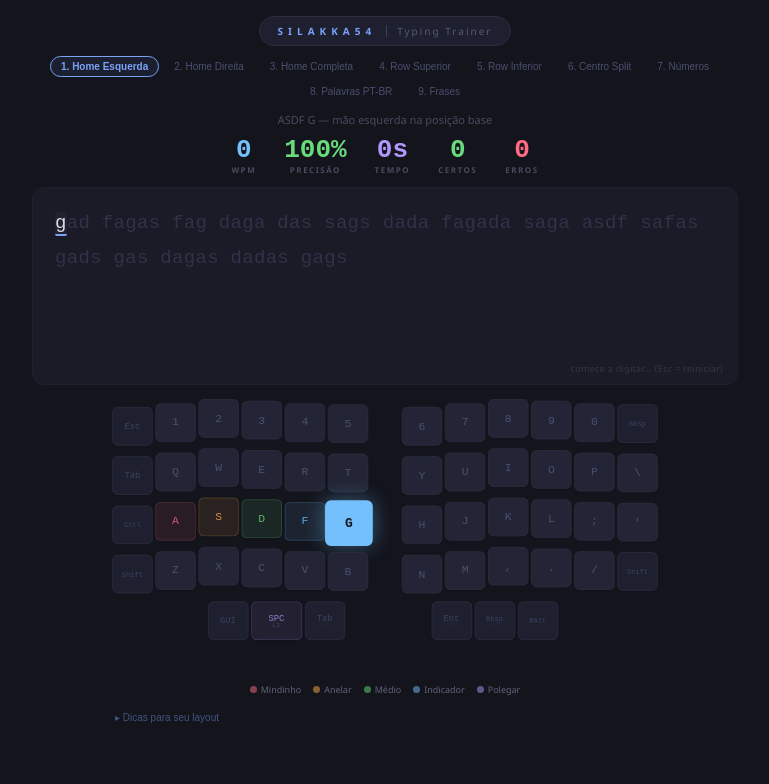
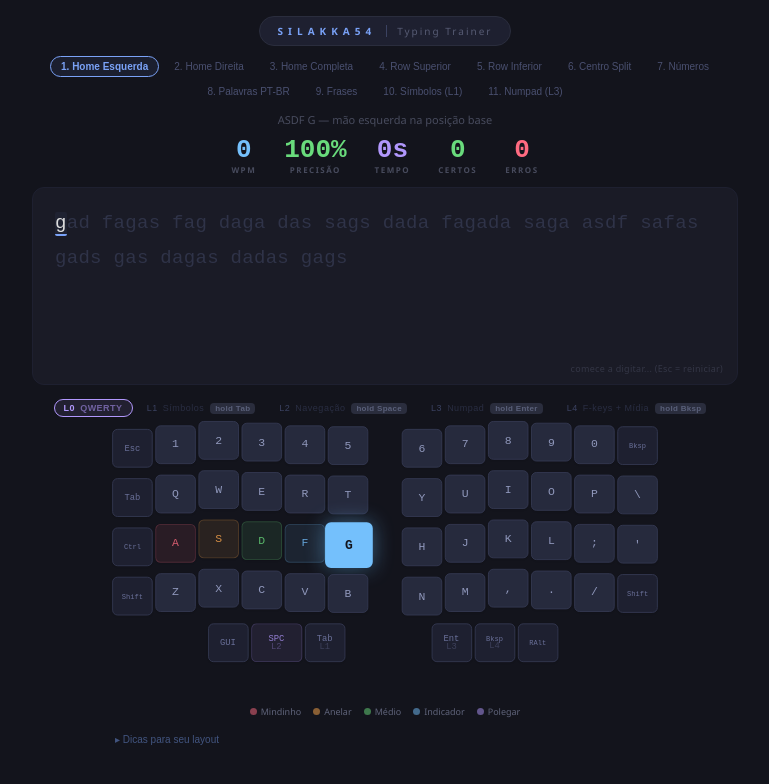
Before and after one commit to DenilsonMelo/typing-trainer, a React (Vite) app: page / in a window 1280 px wide. Shown: the top 784 px of the page, without its empty margins (255-1024 px from the left). Built offline with nearby package versions, Linux system fonts and the light colour scheme.

Commit message:
feat: add VIAL configuration and integrate layers into typing trainer

```diff
--- a/src/components/key.tsx
+++ b/src/components/key.tsx
@@ -29,8 +29,8 @@ export function Key({ label, charCode, isActive, isNext, isError, sub, w = 44 }:
       shadow: "0 1px 2px #00000022", scale: "scale(1)",
     };
     return {
-      bg: isMod ? "#1e2030" : "#232536", textColor: isMod ? "#3b4261" : "#4a5070",
-      border: "1px solid #2a2d3d", shadow: "0 1px 2px #00000018", scale: "scale(1)",
+      bg: isMod ? "#1e2030" : "#262a3d", textColor: isMod ? "#6a7099" : "#9098bc",
+      border: "1px solid #353a52", shadow: "0 1px 2px #00000022", scale: "scale(1)",
     };
   };
   const { bg, textColor, border, shadow, scale } = getStyle();
@@ -46,7 +46,7 @@ export function Key({ label, charCode, isActive, isNext, isError, sub, w = 44 }:
       transition: "all 0.12s ease", userSelect: "none", flexShrink: 0,
     }}>
       {label}
-      {sub && <span style={{ fontSize: "7px", opacity: 0.4, marginTop: "-2px" }}>{sub}</span>}
+      {sub && <span style={{ fontSize: "10px", opacity: 0.4, marginTop: "-2px" }}>{sub}</span>}
     </div>
   );
 }
--- a/src/components/silakka54-typing-trainer.tsx
+++ b/src/components/silakka54-typing-trainer.tsx
@@ -1,12 +1,13 @@
 import { useState, useEffect, useCallback, useRef, useReducer } from "react";
 import { LEVELS, generateText } from "../data/levels";
-import { KEYBOARD_LEFT, KEYBOARD_RIGHT, THUMBS_LEFT, THUMBS_RIGHT } from "../data/keyboard";
+import { LAYERS } from "../data/keyboard";
 import { TIPS } from "../data/tips";
 import { typingReducer, initialState } from "../state/typing-reducer";
 import { KeyboardHalf } from "./keyboard-half";
 
 export default function TypingTrainer() {
   const [currentLevel, setCurrentLevel] = useState(0);
+  const [currentLayer, setCurrentLayer] = useState(0);
   const [state, dispatch] = useReducer(typingReducer, initialState);
   const [showTips, setShowTips] = useState(false);
   const timerRef = useRef<ReturnType<typeof setInterval> | null>(null);
@@ -24,6 +25,14 @@ export default function TypingTrainer() {
     initLevel();
     return () => { if (timerRef.current) clearInterval(timerRef.current); };
   }, [currentLevel, initLevel]);
+
+  // Sync displayed layer with the level's default when level changes.
+  // User can still click layer pills to override afterwards.
+  const [prevLevel, setPrevLevel] = useState(currentLevel);
+  if (prevLevel !== currentLevel) {
+    setPrevLevel(currentLevel);
+    setCurrentLayer(level.layer ?? 0);
+  }
 
   // Timer
   useEffect(() => {
@@ -217,14 +226,39 @@ export default function TypingTrainer() {
         )}
       </div>
 
+      {/* Layer pills */}
+      <div style={{ display: "flex", justifyContent: "center", gap: "4px", marginBottom: "4px", flexWrap: "wrap" }}>
+        {LAYERS.map((l, i) => (
+          <button key={i} onClick={() => setCurrentLayer(i)}
+            style={{
+              padding: "3px 9px", borderRadius: "10px",
+              border: i === currentLayer ? "1px solid #b197fc" : "1px solid transparent",
+              background: i === currentLayer ? "#b197fc18" : "transparent",
+              color: i === currentLayer ? "#b197fc" : "#3b4261",
+              fontSize: "9px", fontWeight: i === currentLayer ? 700 : 500, cursor: "pointer",
+              letterSpacing: "0.5px", transition: "all 0.15s",
+            }}>
+            {l.name} <span style={{ opacity: 0.55, marginLeft: "2px" }}>{l.desc}</span>
+            {l.holdKey && (
+              <span style={{
+                marginLeft: "6px", padding: "1px 5px", borderRadius: "4px",
+                background: i === currentLayer ? "#b197fc22" : "#2a2d3d",
+                color: i === currentLayer ? "#b197fc" : "#5a607a",
+                fontSize: "8px", fontWeight: 600, letterSpacing: "0.3px",
+              }}>hold {l.holdKey}</span>
+            )}
+          </button>
+        ))}
+      </div>
+
       {/* Keyboard */}
       <div style={{
         display: "flex", justifyContent: "center", gap: "36px",
         margin: "0 auto", maxWidth: "640px", transform: "scale(0.88)", transformOrigin: "top center",
       }}>
-        <KeyboardHalf rows={KEYBOARD_LEFT} thumbs={THUMBS_LEFT}
+        <KeyboardHalf rows={LAYERS[currentLayer].left} thumbs={LAYERS[currentLayer].thumbsLeft}
           activeChars={activeChars} nextChar={nextChar} errorChar={state.errorFlash} side="left" />
-        <KeyboardHalf rows={KEYBOARD_RIGHT} thumbs={THUMBS_RIGHT}
+        <KeyboardHalf rows={LAYERS[currentLayer].right} thumbs={LAYERS[currentLayer].thumbsRight}
           activeChars={activeChars} nextChar={nextChar} errorChar={state.errorFlash} side="right" />
       </div>
 
--- a/src/data/keyboard.ts
+++ b/src/data/keyboard.ts
@@ -1,27 +1,13 @@
-import type { KeyDef } from "../types";
+import type { Layer } from "../types";
 
 /*
   Silakka54 — user's VIAL Layer 0:
   LEFT:  ESC 1 2 3 4 5 | TAB Q W E R T | CTRL A S D F G | SHFT Z X C V B | GUI SPC(L2) TAB(L1)
   RIGHT: 6 7 8 9 0 BKSP | Y U I O P \ | H J K L ; ' | N M , . / SHFT | ENT(L3) BKSP(L4) RALT
+
+  Layers extraídas de VIAL.vil. Para o lado direito, os arrays do VIAL vêm
+  com colunas invertidas (matriz interna→externa); aqui já estão no order de display.
 */
-
-export const KEYBOARD_LEFT: KeyDef[][] = [
-  [{ k: "Esc", c: "" }, { k: "1", c: "1" }, { k: "2", c: "2" }, { k: "3", c: "3" }, { k: "4", c: "4" }, { k: "5", c: "5" }],
-  [{ k: "Tab", c: "" }, { k: "Q", c: "q" }, { k: "W", c: "w" }, { k: "E", c: "e" }, { k: "R", c: "r" }, { k: "T", c: "t" }],
-  [{ k: "Ctrl", c: "" }, { k: "A", c: "a" }, { k: "S", c: "s" }, { k: "D", c: "d" }, { k: "F", c: "f" }, { k: "G", c: "g" }],
-  [{ k: "Shift", c: "" }, { k: "Z", c: "z" }, { k: "X", c: "x" }, { k: "C", c: "c" }, { k: "V", c: "v" }, { k: "B", c: "b" }],
-];
-
-export const KEYBOARD_RIGHT: KeyDef[][] = [
-  [{ k: "6", c: "6" }, { k: "7", c: "7" }, { k: "8", c: "8" }, { k: "9", c: "9" }, { k: "0", c: "0" }, { k: "Bksp", c: "" }],
-  [{ k: "Y", c: "y" }, { k: "U", c: "u" }, { k: "I", c: "i" }, { k: "O", c: "o" }, { k: "P", c: "p" }, { k: "\\", c: "\\" }],
-  [{ k: "H", c: "h" }, { k: "J", c: "j" }, { k: "K", c: "k" }, { k: "L", c: "l" }, { k: ";", c: ";" }, { k: "'", c: "'" }],
-  [{ k: "N", c: "n" }, { k: "M", c: "m" }, { k: ",", c: "," }, { k: ".", c: "." }, { k: "/", c: "/" }, { k: "Shift", c: "" }],
-];
-
-export const THUMBS_LEFT: KeyDef[] = [{ k: "GUI", c: "" }, { k: "SPC", c: " ", sub: "L2" }, { k: "Tab", c: "", sub: "L1" }];
-export const THUMBS_RIGHT: KeyDef[] = [{ k: "Ent", c: "", sub: "L3" }, { k: "Bksp", c: "", sub: "L4" }, { k: "RAlt", c: "" }];
 
 export const COL_OFFSETS = [0.5, 0.25, 0, 0.125, 0.25, 0.35];
 
@@ -44,3 +30,100 @@ export const FINGER_COLORS: Record<string, string> = {
   "index-l": "#74c0fc", "index-r": "#74c0fc", "mid-r": "#69db7c",
   "ring-r": "#ffa94d", "pinky-r": "#ff6b81", "thumb-l": "#b197fc", "thumb-r": "#b197fc",
 };
+
+export const LAYERS: Layer[] = [
+  {
+    name: "L0",
+    desc: "QWERTY",
+    left: [
+      [{ k: "Esc", c: "" }, { k: "1", c: "1" }, { k: "2", c: "2" }, { k: "3", c: "3" }, { k: "4", c: "4" }, { k: "5", c: "5" }],
+      [{ k: "Tab", c: "" }, { k: "Q", c: "q" }, { k: "W", c: "w" }, { k: "E", c: "e" }, { k: "R", c: "r" }, { k: "T", c: "t" }],
+      [{ k: "Ctrl", c: "" }, { k: "A", c: "a" }, { k: "S", c: "s" }, { k: "D", c: "d" }, { k: "F", c: "f" }, { k: "G", c: "g" }],
+      [{ k: "Shift", c: "" }, { k: "Z", c: "z" }, { k: "X", c: "x" }, { k: "C", c: "c" }, { k: "V", c: "v" }, { k: "B", c: "b" }],
+    ],
+    right: [
+      [{ k: "6", c: "6" }, { k: "7", c: "7" }, { k: "8", c: "8" }, { k: "9", c: "9" }, { k: "0", c: "0" }, { k: "Bksp", c: "" }],
+      [{ k: "Y", c: "y" }, { k: "U", c: "u" }, { k: "I", c: "i" }, { k: "O", c: "o" }, { k: "P", c: "p" }, { k: "\\", c: "\\" }],
+      [{ k: "H", c: "h" }, { k: "J", c: "j" }, { k: "K", c: "k" }, { k: "L", c: "l" }, { k: ";", c: ";" }, { k: "'", c: "'" }],
+      [{ k: "N", c: "n" }, { k: "M", c: "m" }, { k: ",", c: "," }, { k: ".", c: "." }, { k: "/", c: "/" }, { k: "Shift", c: "" }],
+    ],
+    thumbsLeft: [{ k: "GUI", c: "" }, { k: "SPC", c: " ", sub: "L2" }, { k: "Tab", c: "", sub: "L1" }],
+    thumbsRight: [{ k: "Ent", c: "", sub: "L3" }, { k: "Bksp", c: "", sub: "L4" }, { k: "RAlt", c: "" }],
+  },
+  {
+    name: "L1",
+    desc: "Símbolos",
+    holdKey: "Tab",
+    left: [
+      [{ k: "`", c: "`" }, { k: "!", c: "!" }, { k: "@", c: "@" }, { k: "#", c: "#" }, { k: "$", c: "$" }, { k: "%", c: "%" }],
+      [{ k: "", c: "" }, { k: "!", c: "!" }, { k: "@", c: "@" }, { k: "#", c: "#" }, { k: "$", c: "$" }, { k: "%", c: "%" }],
+      [{ k: "", c: "" }, { k: "GUI", c: "" }, { k: "Alt", c: "" }, { k: "Ctrl", c: "" }, { k: "Shift", c: "" }, { k: "▽", c: "" }],
+      [{ k: "", c: "" }, { k: "~", c: "~" }, { k: "&", c: "&" }, { k: "*", c: "*" }, { k: "+", c: "+" }, { k: "|", c: "|" }],
+    ],
+    right: [
+      [{ k: "^", c: "^" }, { k: "&", c: "&" }, { k: "*", c: "*" }, { k: "(", c: "(" }, { k: ")", c: ")" }, { k: "Del", c: "" }],
+      [{ k: "^", c: "^" }, { k: "{", c: "{" }, { k: "}", c: "}" }, { k: "(", c: "(" }, { k: ")", c: ")" }, { k: "F12", c: "" }],
+      [{ k: "=", c: "=" }, { k: "[", c: "[" }, { k: "]", c: "]" }, { k: "<", c: "<" }, { k: ">", c: ">" }, { k: ":", c: ":" }],
+      [{ k: "+", c: "+" }, { k: "_", c: "_" }, { k: "_", c: "_" }, { k: "/", c: "/" }, { k: "?", c: "?" }, { k: "|", c: "|" }],
+    ],
+    thumbsLeft: [{ k: "", c: "" }, { k: "", c: "" }, { k: "", c: "" }],
+    thumbsRight: [{ k: "Bksp", c: "" }, { k: "Ent", c: "" }, { k: "", c: "" }],
+  },
+  {
+    name: "L2",
+    desc: "Navegação",
+    holdKey: "Space",
+    left: [
+      [{ k: "", c: "" }, { k: "", c: "" }, { k: "", c: "" }, { k: "", c: "" }, { k: "", c: "" }, { k: "", c: "" }],
+      [{ k: "", c: "" }, { k: "Undo", c: "" }, { k: "Cut", c: "" }, { k: "Copy", c: "" }, { k: "Pst", c: "" }, { k: "", c: "" }],
+      [{ k: "", c: "" }, { k: "GUI", c: "" }, { k: "Alt", c: "" }, { k: "Ctrl", c: "" }, { k: "Shift", c: "" }, { k: "", c: "" }],
+      [{ k: "", c: "" }, { k: "", c: "" }, { k: "", c: "" }, { k: "", c: "" }, { k: "", c: "" }, { k: "", c: "" }],
+    ],
+    right: [
+      [{ k: "", c: "" }, { k: "", c: "" }, { k: "", c: "" }, { k: "", c: "" }, { k: "", c: "" }, { k: "", c: "" }],
+      [{ k: "PgUp", c: "" }, { k: "Home", c: "" }, { k: "↑", c: "" }, { k: "End", c: "" }, { k: "Ins", c: "" }, { k: "", c: "" }],
+      [{ k: "PgDn", c: "" }, { k: "←", c: "" }, { k: "↓", c: "" }, { k: "→", c: "" }, { k: "Del", c: "" }, { k: "", c: "" }],
+      [{ k: "", c: "" }, { k: "Wh↑", c: "" }, { k: "Wh↓", c: "" }, { k: "", c: "" }, { k: "", c: "" }, { k: "", c: "" }],
+    ],
+    thumbsLeft: [{ k: "", c: "" }, { k: "", c: "" }, { k: "", c: "" }],
+    thumbsRight: [{ k: "", c: "" }, { k: "Bksp", c: "" }, { k: "Ent", c: "" }],
+  },
+  {
+    name: "L3",
+    desc: "Numpad",
+    holdKey: "Enter",
+    left: [
+      [{ k: "", c: "" }, { k: "", c: "" }, { k: "", c: "" }, { k: "", c: "" }, { k: "", c: "" }, { k: "", c: "" }],
+      [{ k: "", c: "" }, { k: "", c: "" }, { k: "", c: "" }, { k: "", c: "" }, { k: "", c: "" }, { k: "", c: "" }],
+      [{ k: "", c: "" }, { k: "GUI", c: "" }, { k: "Alt", c: "" }, { k: "Ctrl", c: "" }, { k: "Shift", c: "" }, { k: "", c: "" }],
+      [{ k: "", c: "" }, { k: "", c: "" }, { k: "", c: "" }, { k: "", c: "" }, { k: "", c: "" }, { k: "", c: "" }],
+    ],
+    right: [
+      [{ k: "", c: "" }, { k: "", c: "" }, { k: "", c: "" }, { k: "", c: "" }, { k: "", c: "" }, { k: "", c: "" }],
+      [{ k: "*", c: "*" }, { k: "7", c: "7" }, { k: "8", c: "8" }, { k: "9", c: "9" }, { k: "+", c: "+" }, { k: "Bksp", c: "" }],
+      [{ k: "/", c: "/" }, { k: "4", c: "4" }, { k: "5", c: "5" }, { k: "6", c: "6" }, { k: "-", c: "-" }, { k: "=", c: "=" }],
+      [{ k: "%", c: "%" }, { k: "1", c: "1" }, { k: "2", c: "2" }, { k: "3", c: "3" }, { k: ".", c: "." }, { k: "Ent", c: "" }],
+    ],
+    thumbsLeft: [{ k: "", c: "" }, { k: "", c: "" }, { k: "", c: "" }],
+    thumbsRight: [{ k: ",", c: "," }, { k: "0", c: "0" }, { k: "", c: "" }],
+  },
+  {
+    name: "L4",
+    desc: "F-keys + Mídia",
+    holdKey: "Bksp",
+    left: [
+      [{ k: "", c: "" }, { k: "", c: "" }, { k: "", c: "" }, { k: "", c: "" }, { k: "", c: "" }, { k: "", c: "" }],
+      [{ k: "", c: "" }, { k: "", c: "" }, { k: "", c: "" }, { k: "", c: "" }, { k: "", c: "" }, { k: "", c: "" }],
+      [{ k: "", c: "" }, { k: "GUI", c: "" }, { k: "Alt", c: "" }, { k: "Ctrl", c: "" }, { k: "Shift", c: "" }, { k: "", c: "" }],
+      [{ k: "", c: "" }, { k: "◄◄", c: "" }, { k: "▶❚❚", c: "" }, { k: "▶▶", c: "" }, { k: "▣", c: "" }, { k: "", c: "" }],
+    ],
+    right: [
+      [{ k: "", c: "" }, { k: "", c: "" }, { k: "", c: "" }, { k: "", c: "" }, { k: "", c: "" }, { k: "PSc", c: "" }],
+      [{ k: "F12", c: "" }, { k: "F7", c: "" }, { k: "F8", c: "" }, { k: "F9", c: "" }, { k: "", c: "" }, { k: "", c: "" }],
+      [{ k: "F11", c: "" }, { k: "F4", c: "" }, { k: "F5", c: "" }, { k: "F6", c: "" }, { k: "", c: "" }, { k: "", c: "" }],
+      [{ k: "F10", c: "" }, { k: "F1", c: "" }, { k: "F2", c: "" }, { k: "F3", c: "" }, { k: "", c: "" }, { k: "", c: "" }],
+    ],
+    thumbsLeft: [{ k: "", c: "" }, { k: "", c: "" }, { k: "", c: "" }],
+    thumbsRight: [{ k: "", c: "" }, { k: "", c: "" }, { k: "", c: "" }],
+  },
+];
--- a/src/data/levels.ts
+++ b/src/data/levels.ts
@@ -74,6 +74,24 @@ export const LEVELS: Level[] = [
       "a home row e seu ponto de partida sempre",
       "pequenos ganhos diarios viram grandes saltos",
     ] },
+  { id: 10, name: "Símbolos (L1)", desc: "! @ # $ % & * ( ) { } [ ] etc.",
+    layer: 1,
+    words: [
+      "!@#$%", "^&*()", "{a, b}", "[1, 2, 3]", "(x + y)", "100%", "#tag", "<3",
+      "user@email", "$100", "a && b", "x || y", "if (x > 0)", "{key: val}",
+      "arr[0]", "obj.key", "fn(a, b)", "x = 5;", "y += 2", "*** ok ***",
+      "10 / 2", "x++", "1 + 2 = 3", "<head>", "</body>", "p > q",
+      "!important", "$user", "@route", "#anchor", "&amp;", "|&|",
+    ] },
+  { id: 11, name: "Numpad (L3)", desc: "Operações numéricas e pad direito",
+    layer: 3,
+    words: [
+      "1+2", "10-5", "3*4", "20/4", "100+50", "9*9", "256/8",
+      "1024/2", "42+8", "7*7", "100-25", "12+12", "15/3", "8*8",
+      "144/12", "33-11", "1000/4", "5+5+5", "2.5*4", "0.1+0.9",
+      "3.14", "1.5+2.5", "1,2,3", "10,20,30", "100,200,300",
+      "365", "1024", "2048", "9999", "1234+5678",
+    ] },
 ];
 
 export function generateText(level: Level): string {
```
Also changed, not shown: src/types.ts (+11 -1 lines), 1 other file (tests, documents, lock files or other folders).
